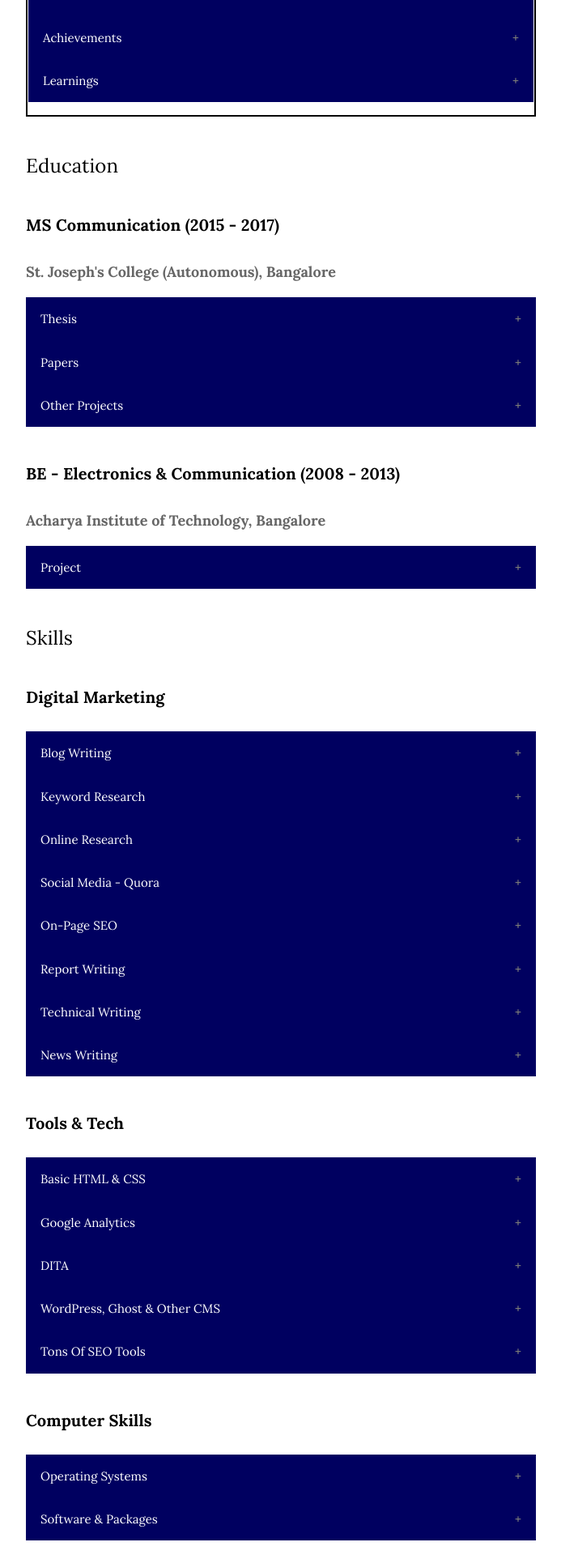
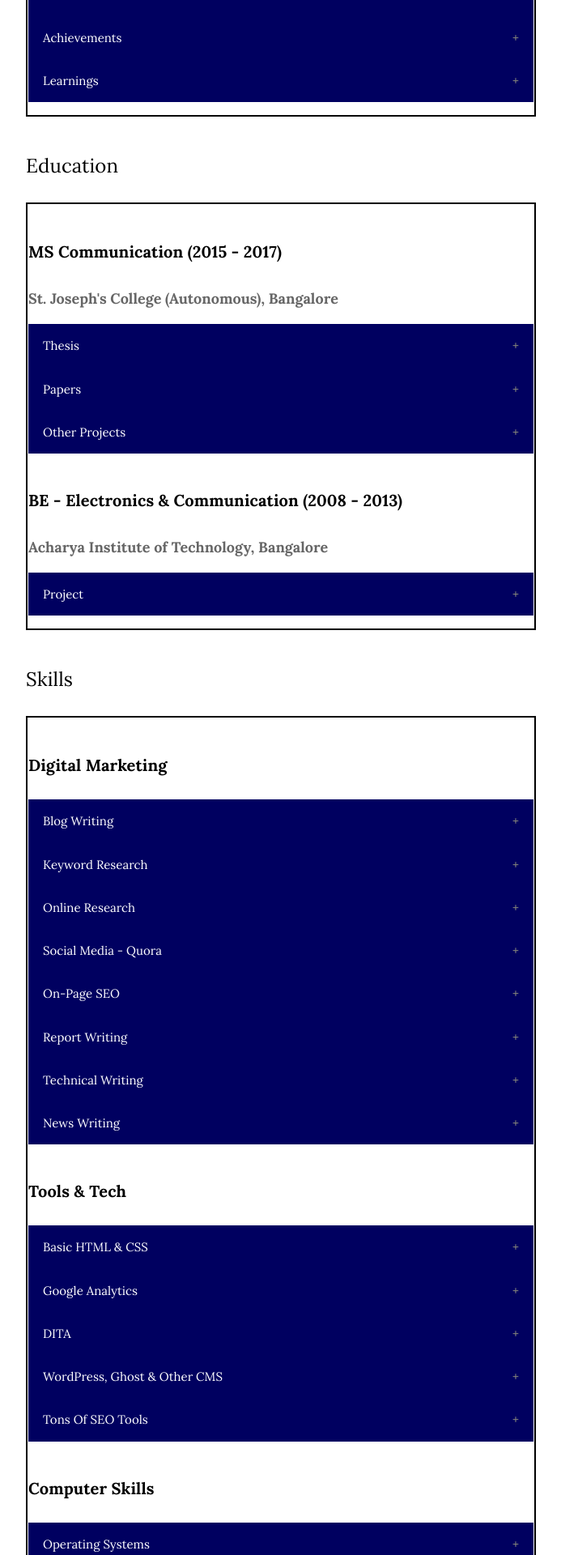
Before and after one commit to argumentativeyouth/pritams-portfolio, a Jekyll site: the page built from _pages/resume.md, in a window 1280 px wide. Shown: the part 1647-3567 px from the top of the page at 81% size, without its empty margins (293-986 px from the left). Built offline with Jekyll 4.4.1, drawn with Linux system fonts in a browser that asks for light colours.

Commit message:
Update resume.md

```diff
--- a/_pages/resume.md
+++ b/_pages/resume.md
@@ -123,6 +123,9 @@ table, th, td {
 </tr>
 </table>
 <h3>Education</h3>
+<table style="width:100%">
+<tr>
+<td>
 <h4><strong>MS Communication (2015 - 2017)</strong></h4>
 <p><strong>St. Joseph's College (Autonomous), Bangalore</strong></p>
 <button class="accordion">Thesis</button>
@@ -145,10 +148,15 @@ table, th, td {
   <p>Virtual Mouse Using Eye Blink</p>
 </div>
 <p> </p>
-
+</td>
+</tr>
+</table>
 
 
 <h3>Skills</h3>
+<table style="width:100%">
+<tr>
+<td>
 <h4><strong>Digital Marketing</strong></h4>
 <button class="accordion">Blog Writing</button>
 <div class="panel">
@@ -225,8 +233,15 @@ table, th, td {
 <div class="panel">
   <p>Lorem ipsum dolor sit amet, consectetur adipisicing elit, sed do eiusmod tempor incididunt ut labore et dolore magna aliqua. Ut enim ad minim veniam, quis nostrud exercitation ullamco laboris nisi ut aliquip ex ea commodo consequat.</p>
 </div>
+</td>
+</tr>
+</table>
+
 
 <h3>Achievements</h3>
+<table style="width:100%">
+<tr>
+<td>
 <button class="accordion">Science Fair Projects</button>
 <div class="panel">
   <p>Lorem ipsum dolor sit amet, consectetur adipisicing elit, sed do eiusmod tempor incididunt ut labore et dolore magna aliqua. Ut enim ad minim veniam, quis nostrud exercitation ullamco laboris nisi ut aliquip ex ea commodo consequat.</p>
@@ -239,6 +254,9 @@ table, th, td {
 <div class="panel">
   <p>Lorem ipsum dolor sit amet, consectetur adipisicing elit, sed do eiusmod tempor incididunt ut labore et dolore magna aliqua. Ut enim ad minim veniam, quis nostrud exercitation ullamco laboris nisi ut aliquip ex ea commodo consequat.</p>
 </div>
+</td>
+</tr>
+</table>
 
 
 <h3>Interests</h3>
```
